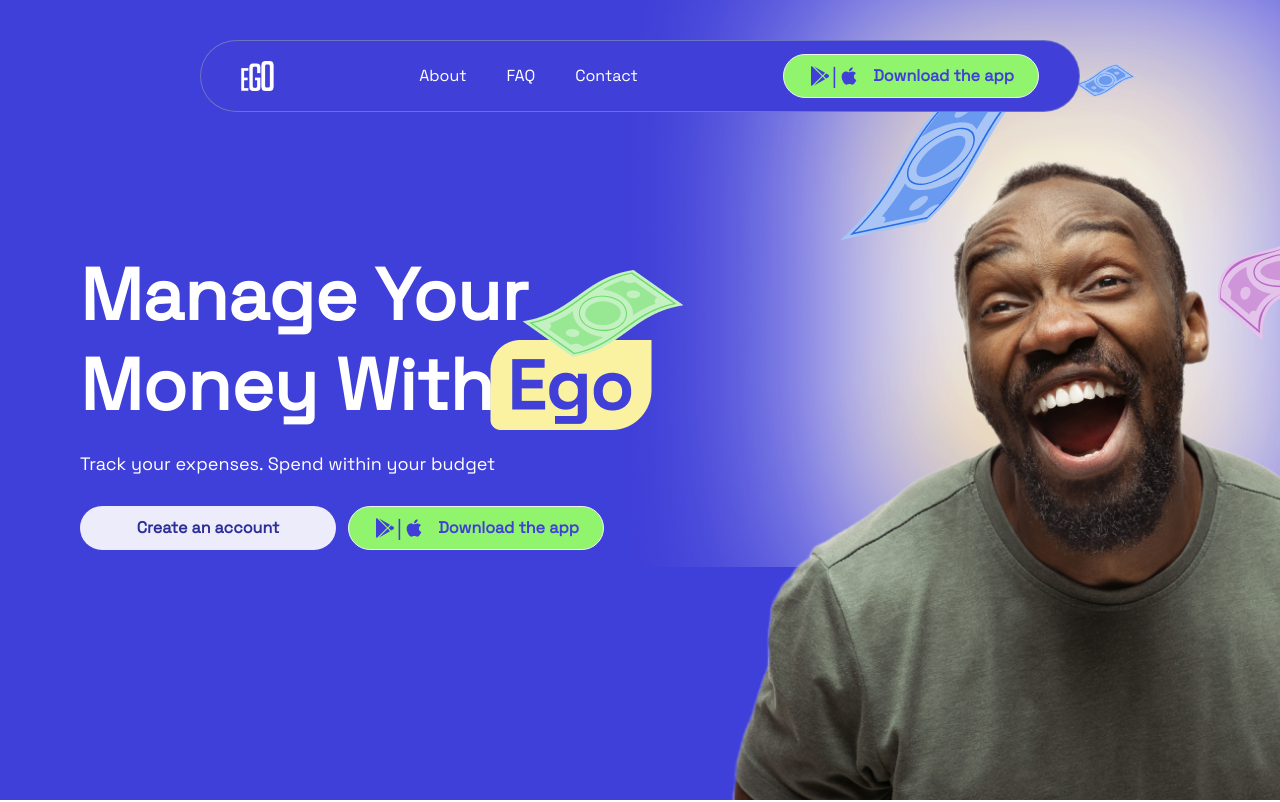
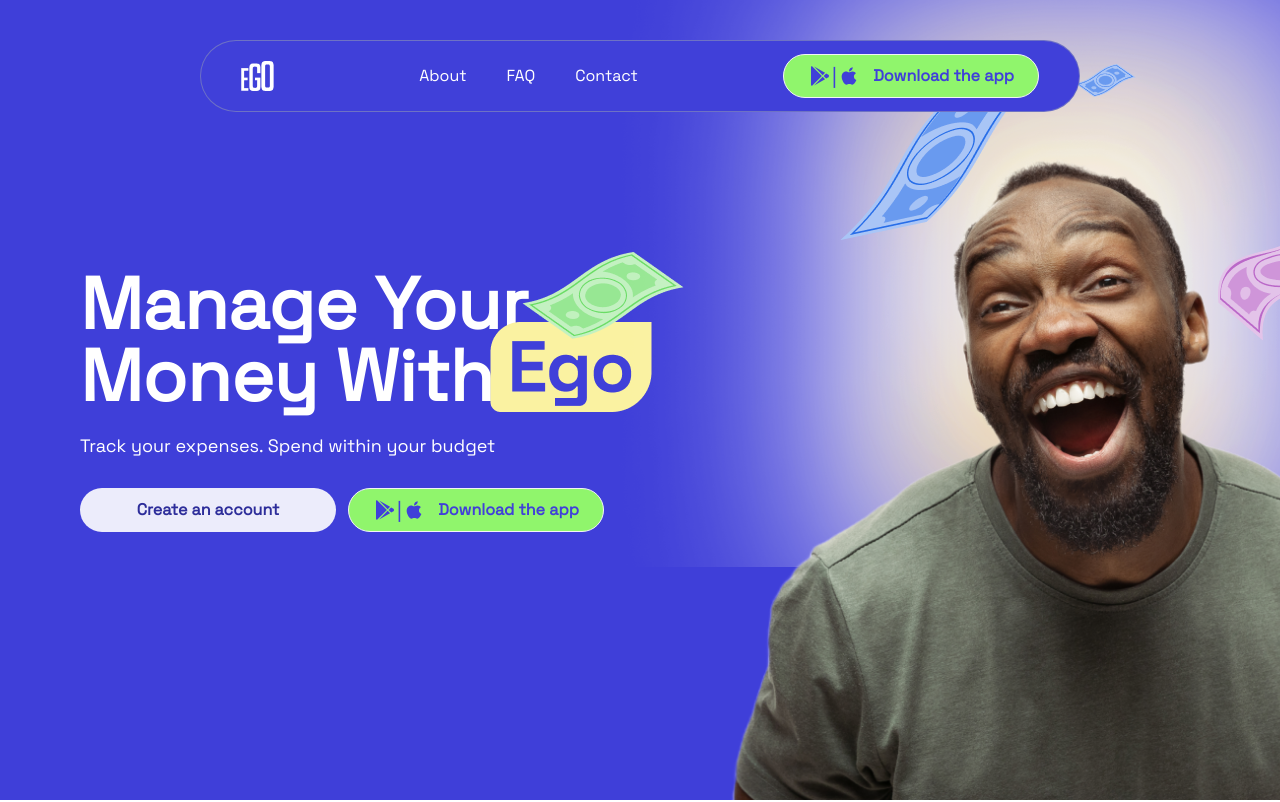
Before and after one commit to Quietonset/ego, a React (Vite) app: page /#/ in a window 1280 px wide. Shown: the top 802 px of the page. Built offline with nearby package versions, Linux system fonts and the light colour scheme.

Commit message:
tab responsiveness

```diff
--- a/src/components/landing/Hero.jsx
+++ b/src/components/landing/Hero.jsx
@@ -25,11 +25,11 @@ const Hero = () => {
       {/* text */}
       <div className='flex flex-col justify-center sm:ml-5 md:ml-8 lg:ml-12 xl:ml-20 2xl:ml-24'>
         <div className='flex gap-3.5 items-center'>
-            <h1 className='capitalize font-bold sm:text-4xl text-7xl text-white relative leading-tight'>
-                manage your <br className='hidden sm:block' />money <span className='sm:mt-10'>with</span>
+            <h1 className='capitalize font-bold sm:text-4xl md:text-6xl lg:text-7xl xl:text-7xl text-white relative'>
+                manage your <br className='hidden sm:block' />money <span className='sm:mt-10 md:mt-5'>with</span>
                 <div className='relative'>
-                  <img src={ egoText } alt="Ego" className='absolute -right-12 bottom-0 sm:h-12 sm:-right-[75px] sm:-bottom-2'/>
-                  <img src={ greenBill } alt="Image of a green bill" className='absolute sm:h-14 sm:-right-24 sm:bottom-7 md:-right-16 md:-top-40 xl:-top-40 xl:-right-20' />
+                  <img src={ egoText } alt="Ego" className='absolute sm:h-12 sm:-right-[75px] sm:-bottom-2 md:h-20 md:-right-2 md:-bottom-5 -right-12 bottom-0'/>
+                  <img src={ greenBill } alt="Image of a green bill" className='absolute sm:h-14 sm:-right-24 sm:bottom-7 md:-right-8 md:-top-28 md:h-16 xl:-top-40 xl:-right-20' />
                 </div>
             </h1>
         </div>
@@ -42,13 +42,13 @@ const Hero = () => {
       </div>
       {/* image */}
       <div className='relative'>
-        <img src={ overlayLight } alt="Light" className='sm:h-[460px] sm:w-full'/>
+        <img src={ overlayLight } alt="Light" className='sm:h-[460px] sm:w-full md:h-full'/>
         <img src={ heroImg } alt="An image of a man" className='absolute top-0 z-10 h-screen sm:hidden object-cover'/>
         <img src={ HeroImg2} alt="An Image of a man" className='hidden sm:block absolute top-0 z-10'  />
-        <img src={ lightBlueBill } alt="Image of a light blue bill" className='absolute sm:-top-4 sm:left-20 sm:h-[300px] xl:-top-40 xl:right-52 2xl:-top-40 2xl:right-52' />
-        <img src={ darkBlueBill } alt="Image of a dark blue bill" className='absolute sm:top-14 sm: right-20 xl:top-16 xl:right-36 2xl:top-20 2xl:right-36' />
+        <img src={ lightBlueBill } alt="Image of a light blue bill" className='absolute sm:-top-4 sm:left-20 sm:h-[300px] md:-top-14 md:left-36 lg:-top-16 lg:left-40 xl:-top-40 xl:right-52 2xl:-top-40 2xl:right-52' />
+        <img src={ darkBlueBill } alt="Image of a dark blue bill" className='absolute sm:top-14 sm:right-20 md:top-32 md:right-10 lg:top-36 lg:right-28 xl:top-16 xl:right-36 2xl:top-20 2xl:right-36' />
         <img src={ croppedBill } alt="Image of cropped bill" className='absolute right-0 top-[25%]' />
-        <img src={ pinkBill } alt="Image of a pink bill" className='absolute sm:left-10 sm:bottom-36 sm:h-[60px] lg:left-40 lg:bottom-30 xl:left-60 xl:bottom-44 2xl:left-60 2xl:bottom-44' />
+        <img src={ pinkBill } alt="Image of a pink bill" className='absolute sm:left-10 sm:bottom-36 sm:h-[60px] md:bottom-64 lg:left-40 lg:bottom-30 xl:left-60 xl:bottom-44 2xl:left-60 2xl:bottom-44' />
       </div>
     </main>
   )
--- a/src/layout/Root.jsx
+++ b/src/layout/Root.jsx
@@ -1,15 +1,16 @@
 import React from 'react'
-import { Outlet } from 'react-router-dom'
-import Menu from '../components/landing/Menu'
+import { Outlet } from 'react-router-dom';
+import Menu from '../components/landing/Menu';
+import NotAvailable from '../pages/NotAvailable';
 
 const Root = () => {
   return (
     <div>
-      <div className='font-spaceGrotesk'>
+      <div className='font-spaceGrotesk s:hidden'>
         <Outlet/>
         <Menu/>
       </div>
-      {/* <h1 className='uppercase font-bold hidden md:flex justify-center items-center h-screen' >not available on mobile yet</h1> */}
+        <NotAvailable/>
     </div>
   )
 }
--- /dev/null
+++ b/src/pages/NotAvailable.jsx
@@ -0,0 +1,14 @@
+import React from 'react';
+import { BiError } from "react-icons/bi";
+
+const NotAvailable = () => {
+  return (
+    <div className='hidden s:flex flex-col justify-center items-center h-screen mx-0.5'>
+      <BiError className='text-red-500 text-3xl'/>
+      <h1 className='uppercase'>not available!</h1>
+      <p className='text-xs text-center'>Please use a bigger device to view this website.</p>
+    </div>
+  )
+}
+
+export default NotAvailable
--- a/tailwind.config.js
+++ b/tailwind.config.js
@@ -7,6 +7,7 @@ export default {
   theme: {
     extend: {
       screens: {
+        's': {'min': '160px', 'max': '200px'},
         'sm': {'min': '300px', 'max': '767px'},
         // => @media (min-width: 300px and max-width: 767px)
         'md': {'min': '768px', 'max': '1023px'},
```
